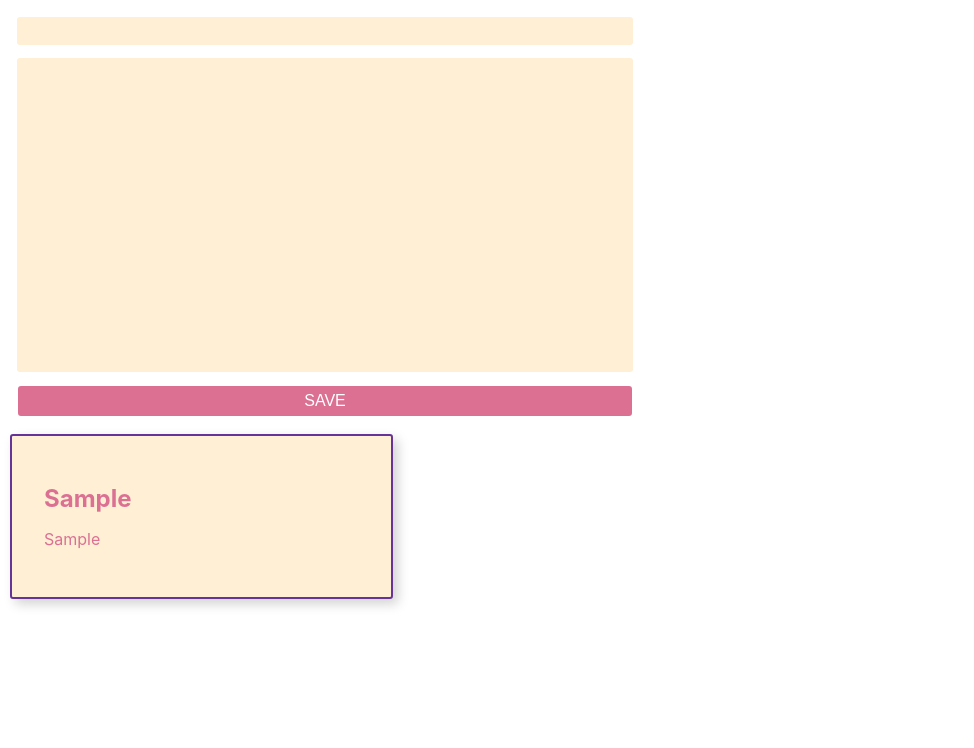
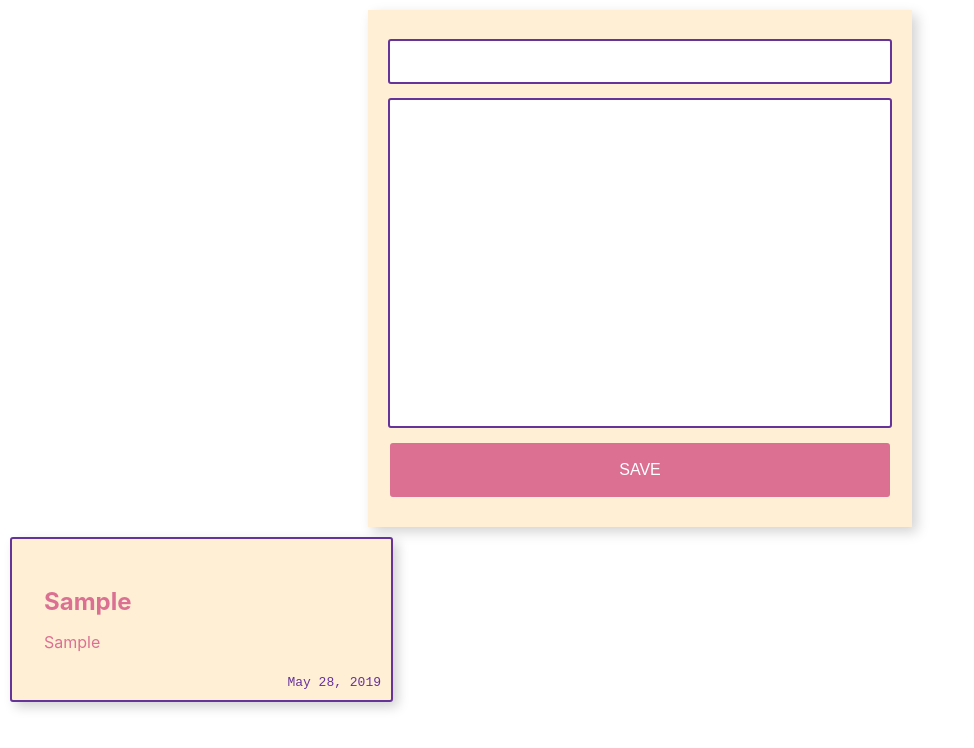
Before and after one commit to crisbnp/notes-app, a React (Create React App) app: page / in a window 1280 px wide. Both pictures are taken after typing "Sample", "Sample" into the empty fields and a click on the button "SAVE". Shown: the top 748 px of the page, without its empty margins (0-974 px from the left). Built offline with nearby package versions, Linux system fonts and the light colour scheme.

Commit message:
styling notes and modal

```diff
--- a/src/App.jsx
+++ b/src/App.jsx
@@ -6,6 +6,12 @@ import styled from "styled-components";
 
 const PageWrapper = styled.div`
   margin: 10px;
+`;
+
+const FormWrapper = styled.div`
+  display: flex;
+  justify-content: center;
+  width: 100%;
 `;
 
 const NotesWrapper = styled.div`
@@ -79,10 +85,12 @@ class App extends Component {
     const { showModal, notes, activeNote } = this.state;
     return (
       <PageWrapper className="App">
-        <Form onSave={this.handleSubmit} />{" "}
+        <FormWrapper>
+          <Form onSave={this.handleSubmit} />
+        </FormWrapper>
         <NotesWrapper>
           {notes &&
-            notes.map(({ id, title, content }) => {
+            notes.map(({ id, title, content, time }) => {
               return (
                 <Note
                   key={id}
@@ -90,6 +98,7 @@ class App extends Component {
                   title={title}
                   content={content}
                   handleOpen={this.handleOpen}
+                  date={time}
                 />
               )
             })}
@@ -97,10 +106,12 @@ class App extends Component {
         {showModal && <Modal
           show={showModal}
           handleClose={this.handleClose}>
+          <FormWrapper>
           <Form
             onEdit={this.handleEdit}
             activeNote={activeNote}
           />
+          </FormWrapper>
         </Modal>
         }
       </PageWrapper>
--- a/src/components/Form.jsx
+++ b/src/components/Form.jsx
@@ -3,38 +3,46 @@ import styled from "styled-components";
 import nanoid from "nanoid";
 
 const Input = styled.input`
-  padding: 0.5em;
+  padding: 1em 0;
   margin: 0.5em;
   color: ${props => props.inputColor || "palevioletred"};
-  background: papayawhip;
-  border: none;
+  border: 2px solid rebeccapurple;
   border-radius: 3px;
+  width: 100%;
+
 `;
 
 const Textarea = styled.textarea`
-  padding: 0.5em;
+  padding: 1em 0;
   margin: 0.5em;
   color: ${props => props.inputColor || "palevioletred"};
-  background: papayawhip;
-  border: none;
+  background: white;
+  border: 2px solid rebeccapurple;
   border-radius: 3px;
   resize: none;
+  width: 100%;
 `;
 
 const Button = styled.button`
   background: ${props => (props.primary ? "palevioletred" : "white")};
   color: ${props => (props.primary ? "white" : "palevioletred")};
+  width: 100%;
   font-size: 1em;
   margin: 0.5em;
-  padding: 0.25em 1em;
+  padding: 1em;
   border: 2px solid palevioletred;
   border-radius: 3px;
 `;
 
 const Wrapper = styled.form`
   display: flex;
+  padding: 20px;
   flex-direction: column;
-  max-width: 50%;
+  align-items: center;
+  width: 500px;
+  border: 2px solid papayawhip;
+  box-shadow: 5px 5px 12px lightgray;
+  background-color: papayawhip;
 `;
 
 class Form extends Component {
--- a/src/components/Modal.jsx
+++ b/src/components/Modal.jsx
@@ -10,11 +10,13 @@ const Overlay = styled.div`
   height: 100%;
   background: rgba(0, 0, 0, 0.6);
 `
+const ModalWrapper = styled.div`
+  position: relative;
+`
 
 const ModalBox = styled.div`
   position:fixed;
-  background: white;
-  width: 80%;
+  width: 100%;
   height: auto;
   top:50%;
   left:50%;
@@ -22,6 +24,9 @@ const ModalBox = styled.div`
 `
 
 const Button = styled.button`
+  position:absolute;
+  top:25%;
+  left:70%;
   background: palevioletred;
   color: white;
 `
@@ -29,8 +34,10 @@ const Button = styled.button`
 const Modal = ({ handleClose, show, children }) => {
   return (
     <Overlay show={show}>
-      <ModalBox>{children}</ModalBox>
-      <Button onClick={handleClose}>X</Button>
+      <ModalWrapper>
+        <ModalBox>{children}</ModalBox>
+        <Button onClick={handleClose}>X</Button>
+      </ModalWrapper>
     </Overlay>
   )
 }
--- a/src/components/Note.jsx
+++ b/src/components/Note.jsx
@@ -1,5 +1,6 @@
 import React from "react";
 import styled from "styled-components";
+import { timeStamp } from './helpers';
 
 const Card = styled.div`
   text-align: left;
@@ -10,6 +11,7 @@ const Card = styled.div`
   padding: 2em;
   min-width: 25%;
   margin-top: 10px;
+  position: relative;
 `;
 
 const Title = styled.h1`
@@ -22,11 +24,22 @@ const Content = styled.p`
   color: palevioletred;
 `;
 
-const Note = ({ title, content, handleOpen, id }) => {
+const Date = styled.div`
+  font-size: 1em;
+  font-family: monospace;
+  color: rebeccapurple;
+  position: absolute;
+  right: 10px;
+  bottom: 10px;
+`
+
+const Note = ({ title, content, handleOpen, id, date }) => {
+  console.log(typeof date)
   return (
     <Card onClick={() => handleOpen(id)}>
       <Title>{title}</Title>
       <Content>{content}</Content>
+      <Date>{timeStamp(date)}</Date>
     </Card>
   );
 };
--- /dev/null
+++ b/src/components/helpers.js
@@ -0,0 +1,9 @@
+export const timeStamp = (date) => {
+  let options = {
+    month: 'short',
+    day: 'numeric',
+    year: 'numeric'
+  }
+
+  return new Date(date).toLocaleDateString('en-US', options)
+}
```
